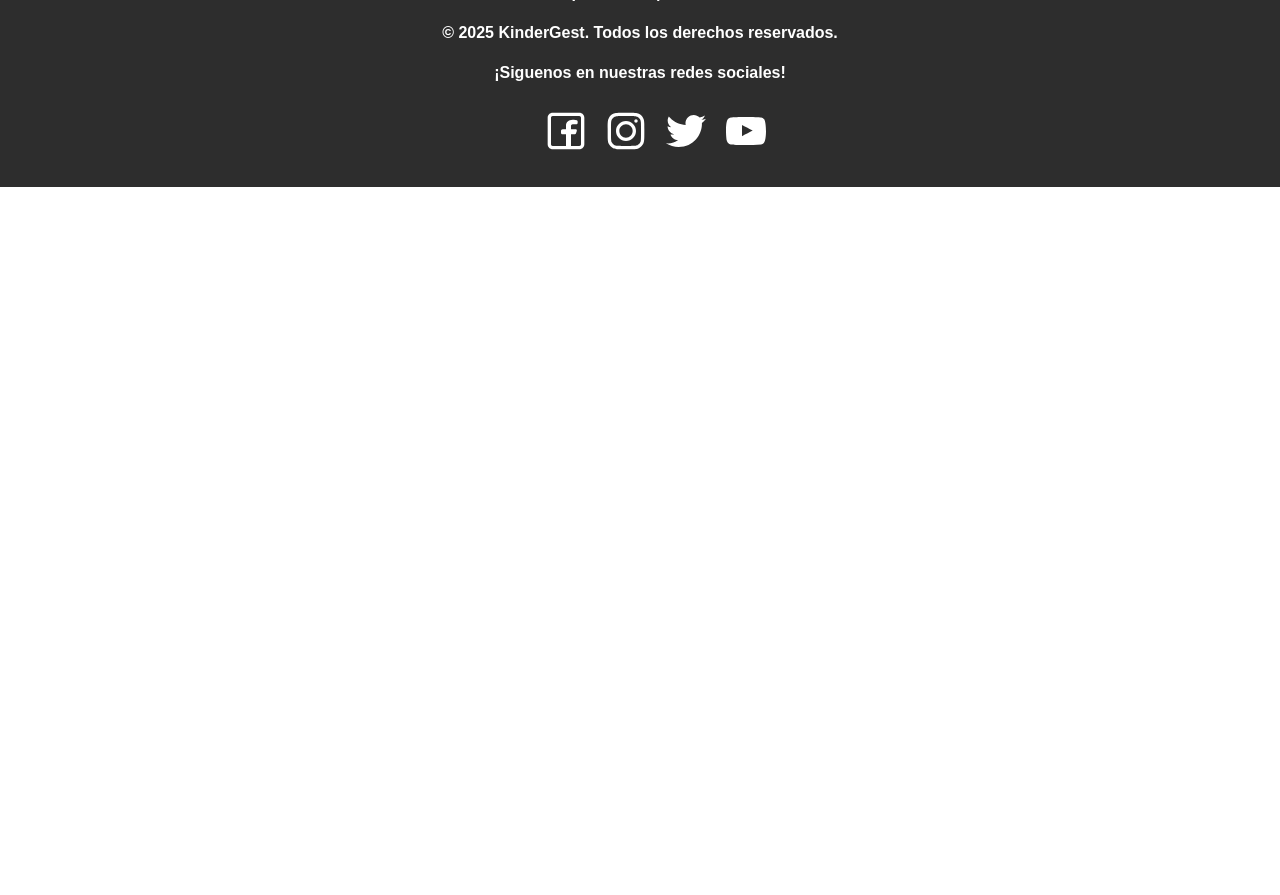
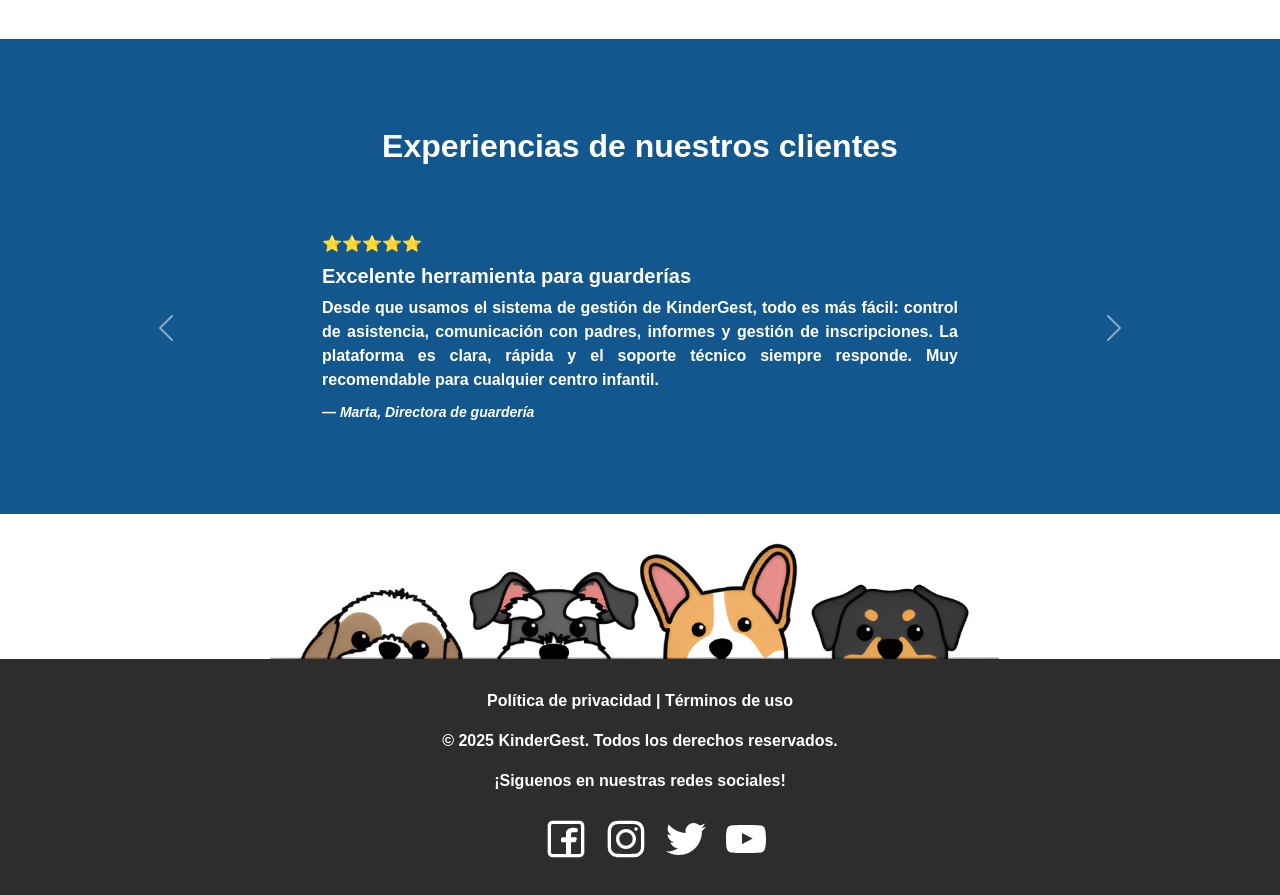
Before and after one commit to aramnav/TFG, a PHP site: page / in a window 1280 px wide. Shown: the part 1914-2809 px from the top of the page. Before the commit the page ends 2101 px from the top, so only its background shows below. Run offline with PHP 8.4, Linux system fonts and the light colour scheme.

Commit message:
Segundo commit Landing aparentemente terminado

```diff
--- a/footer.php
+++ b/footer.php
@@ -1,7 +1,8 @@
 <style>
-    footer{
-        padding-top:30px;
+    footer {
+        padding-top: 30px;
     }
+
     p {
         text-align: center;
     }
@@ -16,14 +17,17 @@
         list-style: none;
         padding: 10px;
     }
-    .enlaces a{
+
+    .enlaces a {
         text-decoration: none;
         color: white;
         font-weight: bold;
     }
-    .enlaces a:hover{
+
+    .enlaces a:hover {
         text-decoration: underline;
     }
+
 </style>
 <!DOCTYPE html>
 <html lang="en">
@@ -35,6 +39,9 @@
 </head>
 
 <body>
+    <div class="img-footer" style="text-align: center;">
+        <img src="recursos/img/img-footer.png" alt="Mascotas" style="width: 60%; ">
+    </div>
     <footer>
         <p class="enlaces"><a href="politicaPrivacidad.php">Política de privacidad</a> | <a href="terminosUso.php">Términos de uso</a></p>
         <p>&copy; 2025 KinderGest. Todos los derechos reservados.</p>
--- a/index.php
+++ b/index.php
@@ -10,10 +10,7 @@
     <link href="https://cdn.jsdelivr.net/npm/bootstrap@5.3.3/dist/css/bootstrap.min.css" rel="stylesheet"
         integrity="sha384-QWTKZyjpPEjISv5WaRU9OFeRpok6YctnYmDr5pNlyT2bRjXh0JMhjY6hW+ALEwIH" crossorigin="anonymous">
     <style>
-        #sliderPrincipal .carousel-item img {
-            min-width: 500px;
-            max-width: 1000px;
-        }
+
     </style>
 </head>
 
@@ -23,68 +20,162 @@
     ?>
 
     <h2>¡Bienvenidos a KinderGest!</h2>
-    <div id="textoPrincipal" class="mx-auto">
-        <h4>Tu aliado digital en la gestión de escuelas infantiles</h4>
 
-        <p>En KinderGest, transformamos la forma en que las guarderías y centros infantiles gestionan su día a día. Somos una empresa especializada en el desarrollo de software intuitivo, seguro y completamente adaptado a las necesidades de la educación infantil.
+    <div class="container my-4">
+        <div id="textoPrincipal" class="bg-primary text-white rounded-4 shadow p-4 p-md-5">
+            <div class="text-center mb-4">
+                <h4 class="fw-bold">Tu aliado digital en la gestión de escuelas infantiles</h4>
+            </div>
 
-            Sabemos que la organización y el cuidado de los más pequeños es una gran responsabilidad, por eso nuestro objetivo es facilitar el trabajo del personal educativo y administrativo, optimizando procesos como:</p>
+            <p class="text-justify">
+                En <strong>KinderGest</strong>, transformamos la forma en que las guarderías y centros infantiles gestionan su día a día.
+                Somos una empresa especializada en el desarrollo de software intuitivo, seguro y completamente adaptado a las
+                necesidades de la educación infantil.
+            </p>
 
-        <p class="subrayado">✅ Gestión de matrículas y listas de espera</p>
-        <p class="subrayado">✅ Seguimiento del desarrollo y asistencia de los niños</p>
-        <p class="subrayado">✅ Comunicación directa con las familias</p>
-        <p class="subrayado">✅ Control de pagos, facturación y documentación</p>
-        <p class="subrayado">✅ Informes automáticos y seguros con solo unos clics</p>
+            <p class="text-justify">
+                Sabemos que la organización y el cuidado de los más pequeños es una gran responsabilidad, por eso nuestro objetivo es
+                facilitar el trabajo del personal educativo y administrativo, optimizando procesos como:
+            </p>
 
-        <p>Nuestro sistema funciona en la nube, es accesible desde cualquier dispositivo y cuenta con el respaldo de un equipo de expertos en tecnología y educación infantil.
-            Ya son muchas las guarderías que confían en nosotros para centrarse en lo más importante: el bienestar y crecimiento de los niños.</p>
+            <!-- GRID RESPONSIVA: 2 columnas en pantallas chicas, 1 en xs -->
+            <div class="row">
+                <div class="col-12 col-sm-6 mb-3">✅ Gestión de matrículas</div>
+                <div class="col-12 col-sm-6 mb-3">✅ Seguimiento del desarrollo y asistencia de los niños</div>
+                <div class="col-12 col-sm-6 mb-3">✅ Comunicación directa con las familias</div>
+                <div class="col-12 col-sm-6 mb-3">✅ Informes automáticos y seguros con solo unos clics</div>
+            </div>
+
+            <p class="text-justify">
+                Nuestro sistema funciona en la nube, es accesible desde cualquier dispositivo y cuenta con el respaldo de un equipo
+                de expertos en tecnología y educación infantil. Ya son muchas las guarderías que confían en nosotros para centrarse
+                en lo más importante: el bienestar y crecimiento de los niños.
+            </p>
+        </div>
     </div>
 
+    <div class="container-fluid py-5 text-center" style="background-color: #E7A051; margin-top: 5rem;">
+        <h2 class="section-title">Diseñado para:</h2>
 
-<div class="container-fluid py-5 text-center" style="background-color: #E7A051; margin-top: 5rem;">
-        <h2 class="section-title">Diseñado para:</h2>
-        <div class="row justify-content-center g-4">
+        <div class="d-flex justify-content-around flex-wrap" style="padding: 0 100px;">
 
-            <div class="col-md-3 col-sm-6">
-                <div class="card-custom card-wrapper">
-                    <img src="recursos/img/vista-de-angulo-alta-de-dibujo-ninos.jpg" class="circle-image" alt="Escuelas infantiles">
-                    <div class="label-text">Escuelas infantiles</div>
-                </div>
+            <div class="card-custom card-wrapper m-3" style="width: 300px; min-height: 320px;">
+                <img src="recursos/img/vista-de-angulo-alta-de-dibujo-ninos.jpg" class="circle-image" alt="Escuelas infantiles">
+                <div class="label-text">Escuelas infantiles</div>
             </div>
 
-            <div class="col-md-3 col-sm-6">
-                <div class="card-custom card-wrapper">
-                    <img src="recursos/img/maestros-y-estudiantes-de-preescolar-jugando-con-pelotas-sentados-en-el-piso-en-el-jardin-de-infantes.jpg" class="circle-image" alt="Guarderías privadas">
-                    <div class="label-text">Guarderías privadas</div>
-                </div>
+            <div class="card-custom card-wrapper m-3" style="width: 300px; min-height: 320px;">
+                <img src="recursos/img/maestros-y-estudiantes-de-preescolar-jugando-con-pelotas-sentados-en-el-piso-en-el-jardin-de-infantes.jpg" class="circle-image" alt="Guarderías privadas">
+                <div class="label-text">Guarderías privadas</div>
             </div>
 
-            <div class="col-md-3 col-sm-6">
-                <div class="card-custom card-wrapper">
-                    <img src="recursos/img/estudiantes-jugando-con-su-maestro.jpg" class="circle-image" alt="Guarderías públicas">
-                    <div class="label-text">Guarderías públicas</div>
-                </div>
+            <div class="card-custom card-wrapper m-3" style="width: 300px; min-height: 320px;">
+                <img src="recursos/img/estudiantes-jugando-con-su-maestro.jpg" class="circle-image" alt="Guarderías públicas">
+                <div class="label-text">Guarderías públicas</div>
             </div>
 
         </div>
     </div>
 
+    <section class="container my-5">
+        <div class="row align-items-center">
+
+            <div class="col-md-5 mb-4 mb-md-0 text-left" style="padding-right: 200px;">
+                <h3 style="color: black;"><strong>¿Cual es nuestro propósito?</strong></h3>
+                <p class="fs-5" style="color: black;text-align: left;">
+                    En <strong>KinderGest</strong>, transformamos la gestión de guarderías con herramientas digitales intuitivas y seguras.
+                    Nuestro sistema te permite simplificar tareas administrativas, mejorar la comunicación con las familias y dedicar más tiempo a lo que realmente importa:
+                    el bienestar y desarrollo de los niños.
+                </p>
+            </div>
+
+            <div class="col-md-7">
+                <div class="carousel slide carousel-fade" data-bs-ride="carousel">
+                    <div class="carousel-inner">
+                        <div class="carousel-item active">
+                            <img src="recursos/img/full-shot-kids-playing-together-kindergarten.jpg" class="img-fluid rounded border-carousel" alt="Imagen 1">
+                        </div>
+                        <div class="carousel-item">
+                            <img src="recursos/img/group-toddlers-playing-with-toys-crawling-floor-kindergarten.jpg" class="img-fluid rounded border-carousel" alt="Imagen 2">
+                        </div>
+                        <div class="carousel-item">
+                            <img src="recursos/img/siblings-playing-with-brain-teaser-toys.jpg" class="img-fluid rounded border-carousel" alt="Imagen 3">
+                        </div>
+                    </div>
+                </div>
+            </div>
+
+        </div>
+    </section>
+
+    <section class="text-white py-5" style="background-color: #12578e;">
+        <div class="container">
+            <h2 class="text-center mb-4" style="color: white !important;">Experiencias de nuestros clientes</h2>
+
+            <div id="testimonialCarousel" class="carousel slide" data-bs-ride="carousel">
+                <div class="carousel-inner">
+
+                    <div class="carousel-item active">
+                        <div class="d-flex justify-content-center">
+                            <div class="testimonial-box">
+                                <p class="mb-2" style="text-align:left">⭐️⭐️⭐️⭐️⭐️</p>
+                                <h5 class="fw-bold">Excelente herramienta para guarderías</h5>
+                                <p class="mb-2" style="text-align:justify">
+                                    Desde que usamos el sistema de gestión de KinderGest, todo es más fácil: control de asistencia,
+                                    comunicación con padres, informes y gestión de inscripciones. La plataforma es clara, rápida y el
+                                    soporte técnico siempre responde. Muy recomendable para cualquier centro infantil.
+                                </p>
+                                <small class="fst-italic">— Marta, Directora de guardería</small>
+                            </div>
+                        </div>
+                    </div>
+
+                    <div class="carousel-item">
+                        <div class="d-flex justify-content-center">
+                            <div class="testimonial-box">
+                                <p class="mb-2" style="text-align:left">⭐️⭐️⭐️⭐️⭐️</p>
+                                <h5 class="fw-bold">Una solución integral y fácil de usar</h5>
+                                <p class="mb-2" style="text-align:justify">
+                                    Desde que implementamos KinderGest, la organización diaria de nuestra guardería ha mejorado notablemente.
+                                    Podemos registrar asistencia, compartir fotos y noticias con las familias, y llevar un control preciso
+                                    de cada niño. El equipo de soporte es excelente y siempre están disponibles para ayudarnos.
+                                </p>
+                                <small class="fst-italic">— Luis, Coordinador de centro infantil</small>
+                            </div>
+                        </div>
+                    </div>
+
+                    <div class="carousel-item">
+                        <div class="d-flex justify-content-center">
+                            <div class="testimonial-box">
+                                <p class="mb-2" style="text-align:left">⭐️⭐️⭐️⭐️⭐️</p>
+                                <h5 class="fw-bold">Facilita la comunicación con las familias</h5>
+                                <p class="mb-2" style="text-align:justify">
+                                    Lo que más valoramos de KinderGest es cómo ha mejorado la relación con los padres.
+                                    Ahora pueden recibir informes diarios, fotos y mensajes en tiempo real. Es una
+                                    herramienta muy intuitiva y segura, que nos ahorra tiempo y mejora la confianza
+                                    con las familias.
+                                </p>
+                                <small class="fst-italic">— Ana, Educadora infantil</small>
+                            </div>
+                        </div>
+                    </div>
+
+
+                </div>
+
+                <button class="carousel-control-prev" type="button" data-bs-target="#testimonialCarousel" data-bs-slide="prev">
+                    <span class="carousel-control-prev-icon" aria-hidden="true"></span>
+                </button>
+                <button class="carousel-control-next" type="button" data-bs-target="#testimonialCarousel" data-bs-slide="next">
+                    <span class="carousel-control-next-icon" aria-hidden="true"></span>
+                </button>
+            </div>
+        </div>
+    </section>
 
 
 
-    <div id="sliderPrincipal" class="carousel slide carousel-fade" data-bs-ride="carousel">
-        <div class="carousel-inner">
-            <div class="carousel-item active">
-                <img src="recursos/img/full-shot-kids-playing-together-kindergarten.jpg" class="d-block w-100" alt="Imagen 1">
-            </div>
-            <div class="carousel-item">
-                <img src="recursos/img/group-toddlers-playing-with-toys-crawling-floor-kindergarten.jpg" class="d-block w-100" alt="Imagen 2">
-            </div>
-            <div class="carousel-item">
-                <img src="recursos/img/siblings-playing-with-brain-teaser-toys.jpg" class="d-block w-100" alt="Imagen 3">
-            </div>
-        </div>
-    </div>
     <?php
     include 'footer.php';
     ?>
--- a/styles.css
+++ b/styles.css
@@ -13,45 +13,41 @@ body {
   text-decoration: underline !important;
   text-align: left !important;
 }
-/*FIN ESTILOS GENERALES*/
-/*ESTILO DEL BODY*/
-section {
-  color: white !important;
-}
 h2 {
   margin: 40px 0 !important;
   text-align: center;
   color: #12578e !important;
   font-weight: 700 !important;
 }
-/*SLIDER */
-#sliderPrincipal {
-  padding: 0 500px;
-  margin: 40px 0px;
-  display: flex;
-  align-items: left;
-  justify-content: center;
+/*FIN ESTILOS GENERALES*/
+/*CAROUSEL */
+.carousel-inner {
+  border: 10px solid #12578e;
+  border-radius: 50px;
 }
-.carousel-item img {
-  width: 100%;
-  height: auto;
-  border-radius: 20px;
+
+.border-carousel {
+  border-radius: 100px;
   border: 5px solid #12578e;
 }
-/* FIN DE SLIDER */
+
+@media (max-width: 768px) {
+  .fs-5 {
+    padding: 0 10px;
+    text-align: center;
+  }
+}
+
+/* FIN DE CAROUSEL */
+.text-justify {
+  text-align: justify;
+}
+
 #textoPrincipal {
   background-color: #12578e !important;
-  text-align: justify !important;
-  padding: 3rem;
-  border-radius: 20px;
-  color: white;
-  min-width: 500px;
-  max-width: 1300px;
-}
-#textoPrincipal > p {
-  text-align: left !important;
 }
 
+/*CARDS*/
 .section-title {
   color: white !important;
   font-weight: bold !important;
@@ -75,7 +71,7 @@ h2 {
   height: 250px;
   object-fit: cover;
   border-radius: 50%;
-  border: 5px solid #E7A051;
+  border: 5px solid #e7a051;
   margin-bottom: 15px;
   box-shadow: 0 2px 6px rgba(0, 0, 0, 0.2);
 }
@@ -84,14 +80,24 @@ h2 {
   padding-top: 1rem;
   font-weight: 600;
   font-size: 1.6rem;
-  color: #E7A051;
+  color: #e7a051;
 }
 
 .card-wrapper {
   text-align: center;
 }
 
-/*TERMINA EL ESTILO DEL BODY*/
+/*FIN DE CARDS*/
+/*ESTILOS CAROUSEL TESTIMONIOS*/
+.testimonial-box {
+  max-width: 700px;
+  text-align: left;
+  padding: 2rem;
+  border-radius: 10px;
+}
+
+/*FIN ESTILOS DE CAROUSEL TESTIMONIOS*/
+
 /*ESTILO DEL FOOTER*/
 footer {
   background-color: #2d2d2d;
```
Also changed, not shown: copiada.html (deleted, +0 -43 lines).
